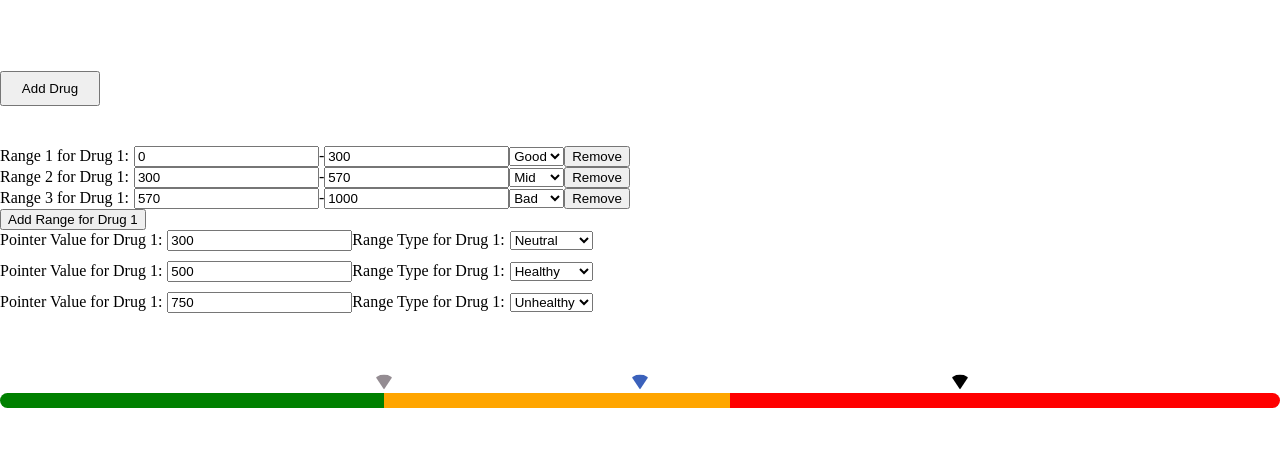
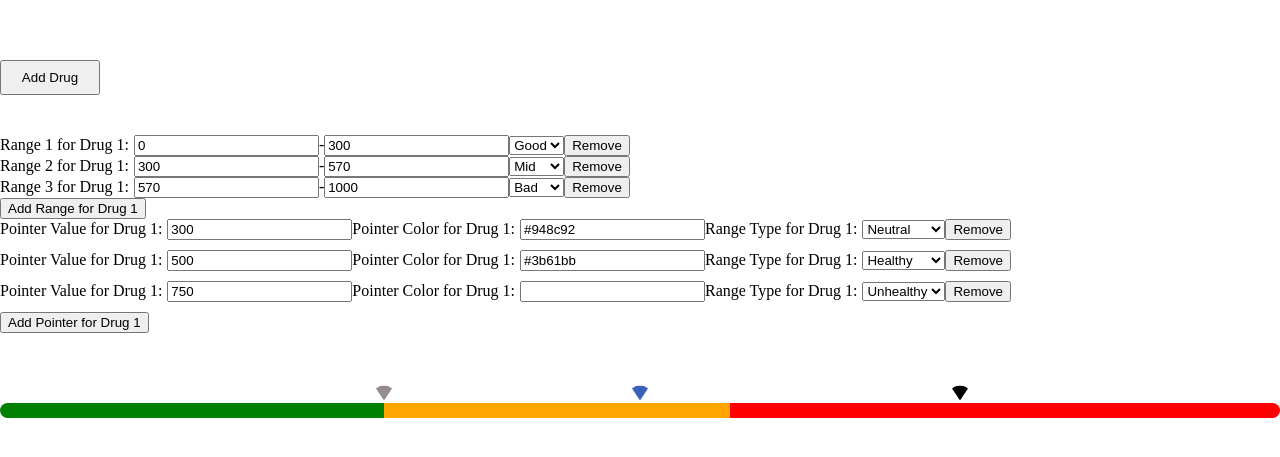
Before and after one commit to Trayshmhirk/custom-react-linear-gauge, a React (Vite) app: page / in a window 1280 px wide. Shown: the part 161-618 px from the top of the page. Built offline with nearby package versions, Linux system fonts and the light colour scheme.

Commit message:
adding buttons to add new pointer values, adding inputs for the pointer background color button.

```diff
--- a/src/components/DrugDashboard.jsx
+++ b/src/components/DrugDashboard.jsx
@@ -67,6 +67,22 @@ const DrugDashboard = () => {
       setDrugs(updatedDrugs);
    };
 
+   const addPointer = (drugIndex) => {
+      const updatedDrugs = [...drugs];
+      updatedDrugs[drugIndex].pointers.push({
+         value: 0,
+         color: "",
+         rangeType: "",
+      });
+      setDrugs(updatedDrugs);
+   };
+
+   const removePointer = (drugIndex, pointerIndex) => {
+      const updatedDrugs = [...drugs];
+      updatedDrugs[drugIndex].pointers.splice(pointerIndex, 1);
+      setDrugs(updatedDrugs);
+   };
+
    const addDrug = () => {
       setDrugs([
          ...drugs,
@@ -100,6 +116,8 @@ const DrugDashboard = () => {
                handlePointerChange={handlePointerChange}
                addRange={addRange}
                removeRange={removeRange}
+               addPointer={addPointer}
+               removePointer={removePointer}
             />
          </div>
          <div>
--- a/src/components/RangeInputFields.jsx
+++ b/src/components/RangeInputFields.jsx
@@ -7,6 +7,8 @@ const RangeInputFields = ({
    handlePointerChange,
    addRange,
    removeRange,
+   addPointer,
+   removePointer,
 }) => {
    return (
       <div className="range-inputs">
@@ -81,6 +83,19 @@ const RangeInputFields = ({
                            )
                         }
                      />
+                     <label>Pointer Color for {drug.name}:</label>
+                     <input
+                        type="text"
+                        value={pointer.color}
+                        onChange={(e) =>
+                           handlePointerChange(
+                              drugIndex,
+                              pointerIndex,
+                              e.target.value,
+                              "color"
+                           )
+                        }
+                     />
                      <label>Range Type for {drug.name}:</label>
                      <select
                         value={pointer.rangeType}
@@ -97,8 +112,17 @@ const RangeInputFields = ({
                         <option value="Healthy">Healthy</option>
                         <option value="Unhealthy">Unhealthy</option>
                      </select>
+                     <button
+                        onClick={() => removePointer(drugIndex, pointerIndex)}
+                     >
+                        Remove
+                     </button>
                   </div>
                ))}
+
+               <button onClick={() => addPointer(drugIndex)}>
+                  Add Pointer for {drug.name}
+               </button>
             </div>
          ))}
       </div>
@@ -106,3 +130,4 @@ const RangeInputFields = ({
 };
 
 export default RangeInputFields;
+//
```
